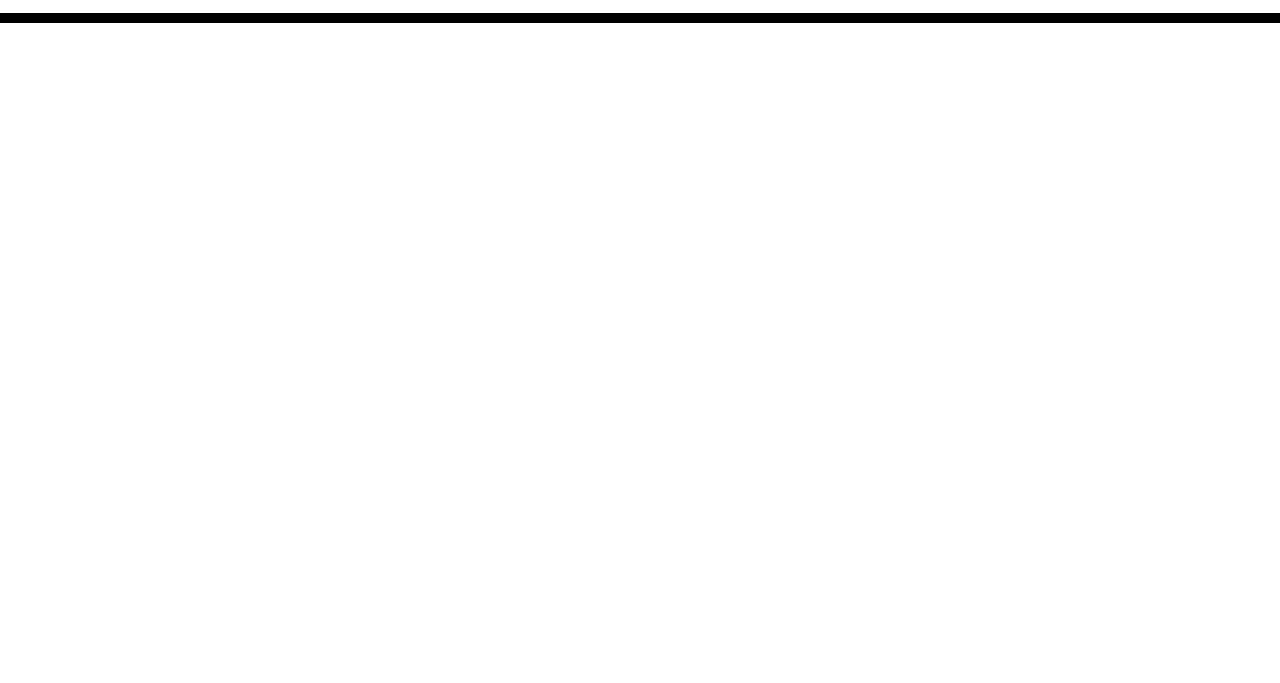
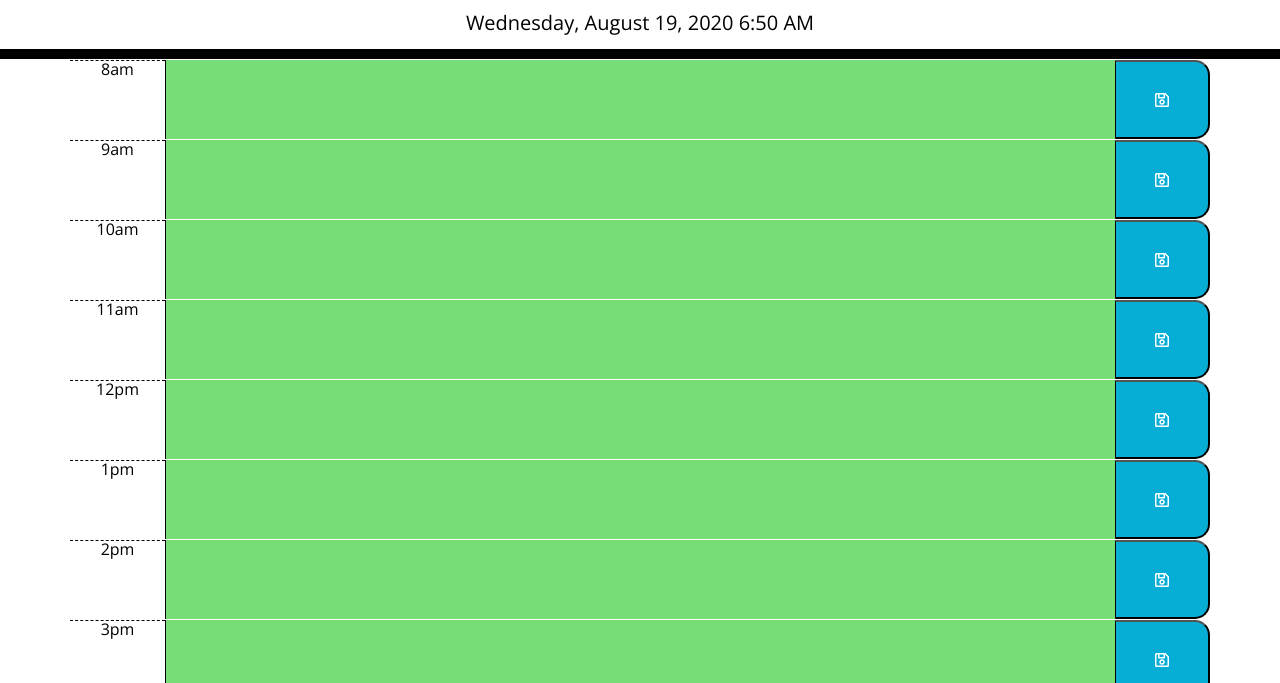
Before and after one commit to astarr93/Day-Planner, a plain HTML site: page index.html in a window 1280 px wide. Shown: the part 117-800 px from the top of the page. Drawn offline with nearby package versions, Linux system fonts and the light colour scheme.

Commit message:
Update index.html
Updated reference of JavaScript file to match rename.

```diff
--- a/index.html
+++ b/index.html
@@ -22,7 +22,7 @@
     <div class="container mb-3"></div>
     <script src="https://code.jquery.com/jquery-3.4.1.min.js"></script>
     <script src="https://cdnjs.cloudflare.com/ajax/libs/moment.js/2.24.0/moment.min.js"></script>
-    <script src="assets/script.js"></script>
+    <script src="assets/index.js"></script>
 </body>
 
 </html>
```
